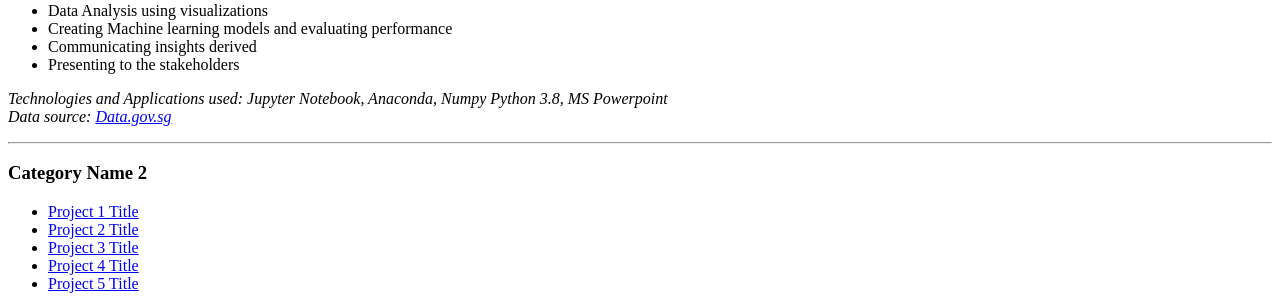
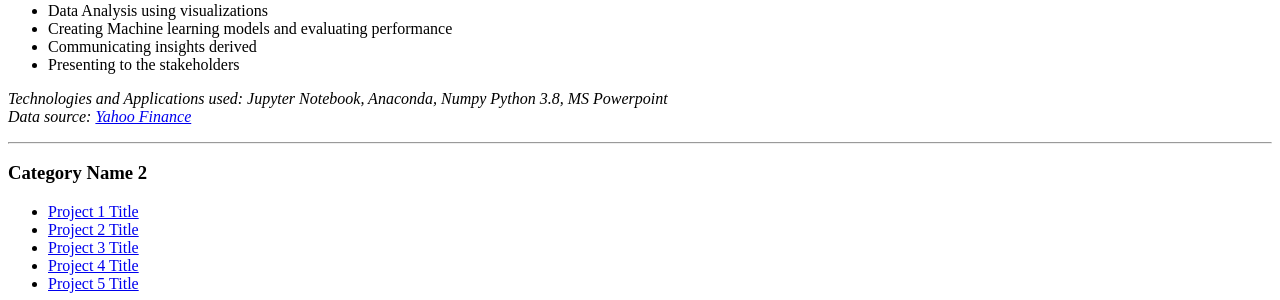
Before and after one commit to ZalehaAli/Data-Analytics-Portfolio, a Jekyll site: the page built from index.md, in a window 1280 px wide and 900 px high, scrolled down 3075 px. Shown: the part 545-845 px from the top of the window. Built offline with Jekyll 4.4.1, drawn with Linux system fonts in a browser that asks for light colours; our own code applies the rules of GitHub Pages for plain Markdown files.

Commit message:
Update index.md

```diff
--- a/index.md
+++ b/index.md
@@ -137,8 +137,7 @@ The main aim of the Capstone Project 4 is to exhibit the five stages of the data
 * Presenting to the stakeholders
 
 <p><em>Technologies and Applications used: Jupyter Notebook, Anaconda, Numpy Python 3.8, MS Powerpoint</em><br>
-  <em>Data source: <a href="https://archive.ics.uci.edu/ml/datasets/Bank+Marketing
-" target="_blank">Data.gov.sg</a></em>
+  <em>Data source: <a href="https://sg.finance.yahoo.com/topic/stocks/" target="_blank">Yahoo Finance</a></em>
 </p>
 
 
```
